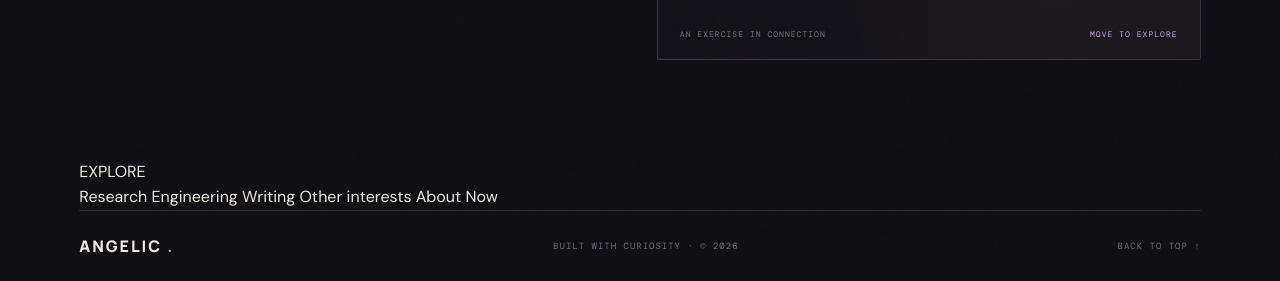
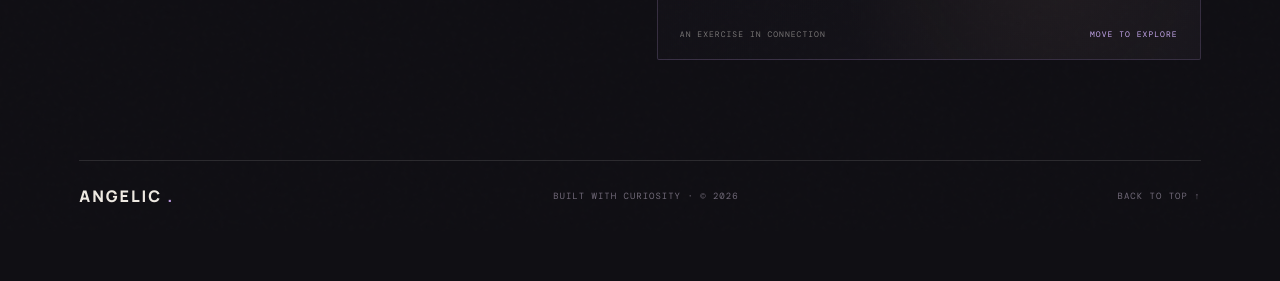
Before and after one commit to visionbyangelic/test, a plain HTML site: page index.html in a window 1280 px wide. Shown: the part 641-922 px from the top of the page. After the commit the page ends 872 px from the top, so only its background shows below. Drawn offline with nearby package versions, Linux system fonts and the light colour scheme; animation ran at ten frames a second.

Commit message:
Update index.html

```diff
--- a/index.html
+++ b/index.html
@@ -121,28 +121,7 @@
         </div>
       </section>
       <section class="home-explore section-wrap">
-        <span>
-          EXPLORE
-        </span>
-        <div>
-          <a href="research.html">
-            Research
-          </a>
-          <a href="engineering.html">
-            Engineering
-          </a>
-          <a href="writing.html">
-            Writing
-          </a>
-          <a href="interests.html">
-            Other interests
-          </a>
-          <a href="about.html">
-            About
-          </a>
-          <a href="now.html">
-            Now
-          </a>
+
         </div>
       </section>
     </main>
```
